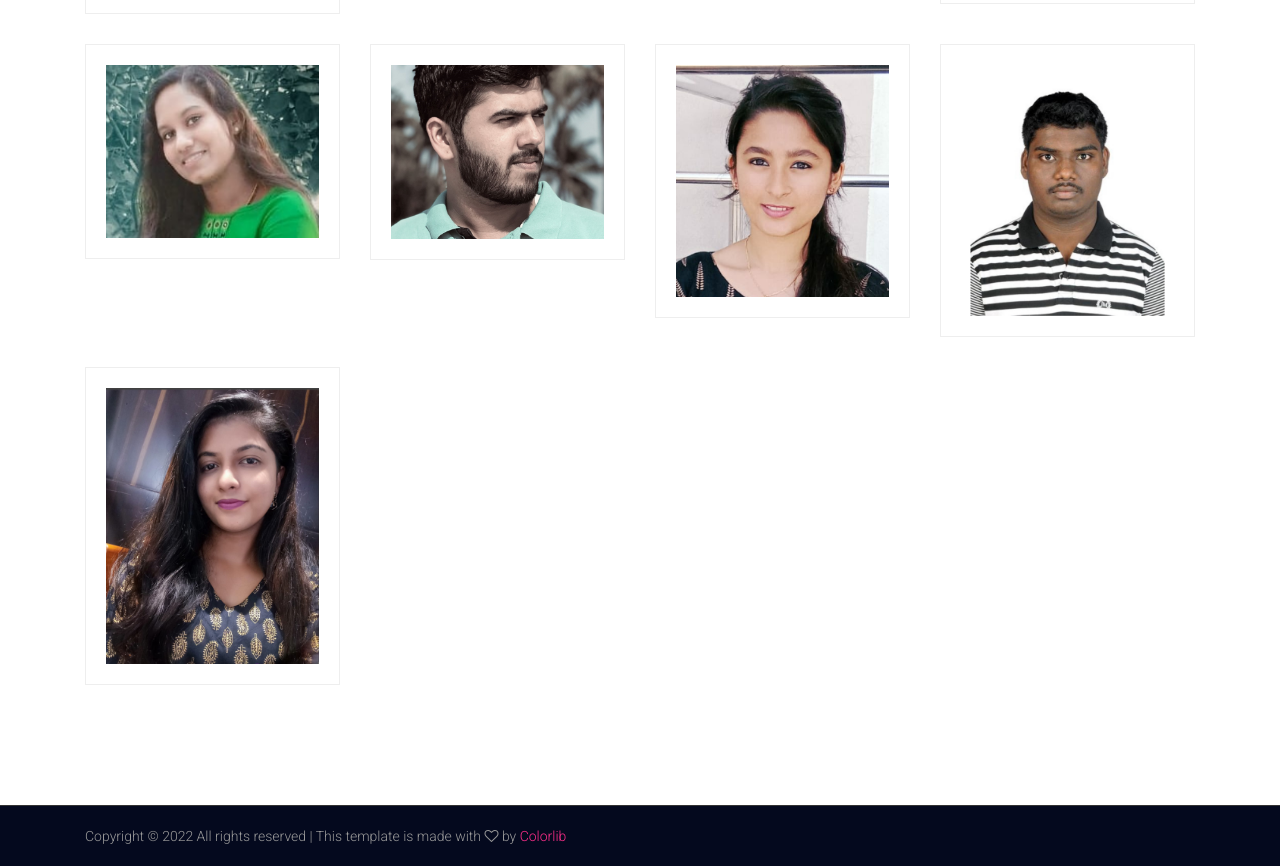
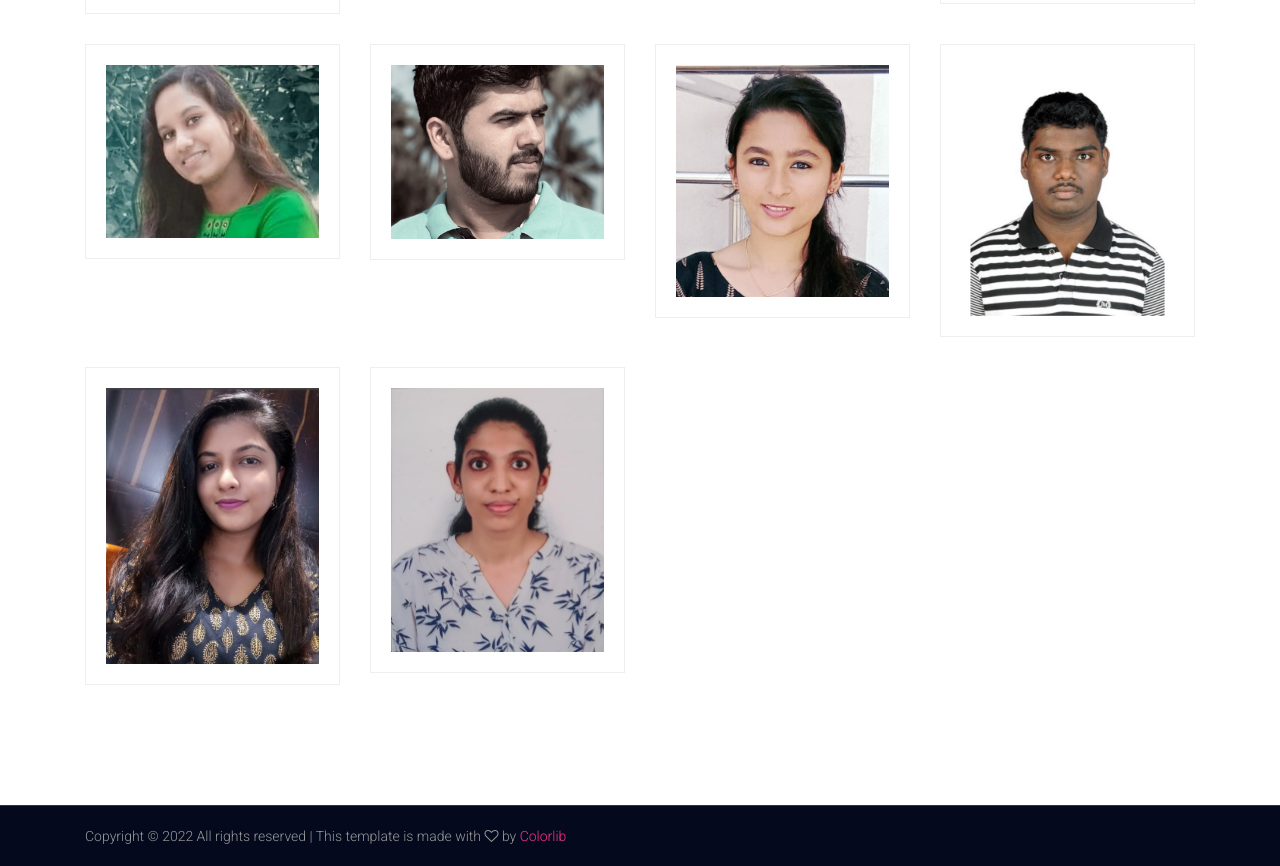
Before and after one commit to SNEHAL311998/ExploreMangalore, a plain HTML site: page index.html in a window 1280 px wide. Shown: the part 6518-7384 px from the top of the page. Drawn offline with nearby package versions, Linux system fonts and the light colour scheme; some packages are replaced by stand-ins of ours.

Commit message:
Update index.html

```diff
--- a/index.html
+++ b/index.html
@@ -553,6 +553,17 @@
 						</div>
 					</div>
 				</div>
+				<div class="col-lg-3 col-md-6">
+					<div class="team_item">
+						<div class="team_img">
+							<img class="img-fluid w-100" src="img/team/lavanya.png" alt="">
+							<div class="hover">
+								<h4>Lavanya</h4>
+
+							</div>
+						</div>
+					</div>
+				</div>
 
 			</div>
 		</div>
```
